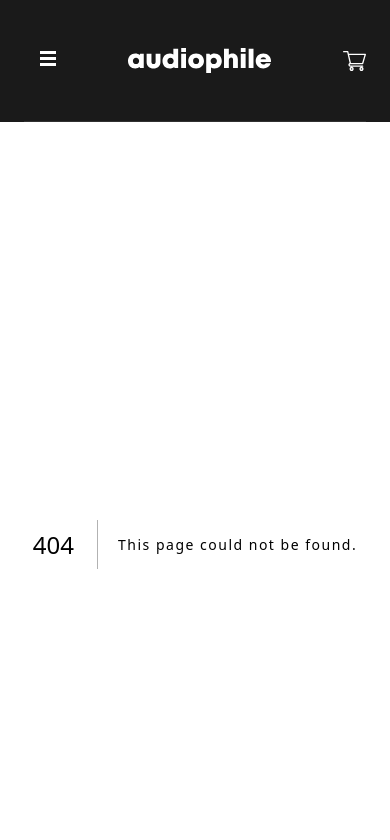
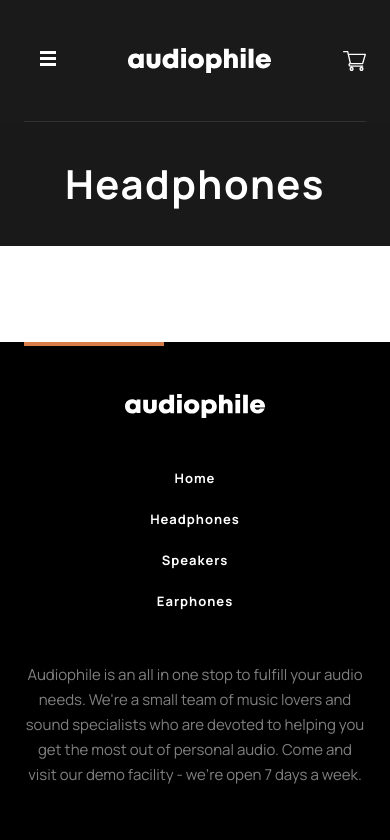
Before and after one commit to d-zucho/audiophile, a Next.js app: page /category/headphones in a window 390 px wide. Before the commit this address had no page. Shown: the top 840 px of the page. Built offline with nearby package versions, Linux system fonts and the light colour scheme.

Commit message:
add category layout & start headphones

```diff
--- /dev/null
+++ b/src/app/category/headphones/MarkII.tsx
@@ -0,0 +1,7 @@
+import React from 'react'
+
+const MarkII = () => {
+  return <section>MarkII</section>
+}
+
+export default MarkII
--- /dev/null
+++ b/src/app/category/headphones/page.tsx
@@ -0,0 +1,12 @@
+import React from 'react'
+import MarkII from './MarkII'
+
+const HeadphoneCategory = () => {
+  return (
+    <div>
+      <MarkII />
+    </div>
+  )
+}
+
+export default HeadphoneCategory
--- /dev/null
+++ b/src/app/category/layout.tsx
@@ -0,0 +1,18 @@
+'use client'
+import { usePathname } from 'next/navigation'
+
+const CategoryLayout = () => {
+  // get category from URL
+  const category = usePathname().split('/')[2]
+
+  // capitalize first letter of category to use as title
+  const title = category.charAt(0).toUpperCase() + category.slice(1)
+
+  return (
+    <div className='w-full text-center py-10 bg-black/90 mb-24'>
+      <h1 className='text-white h2'>{title}</h1>
+    </div>
+  )
+}
+
+export default CategoryLayout
--- a/src/components/Categories.tsx
+++ b/src/components/Categories.tsx
@@ -4,7 +4,7 @@ import Category from './Category'
 
 const Categories = () => {
   return (
-    <section className='bg-my-snow w-full'>
+    <section className='bg-my-snow w-full pt-20'>
       <MaxWidthWrapper>
         <div className='grid grid-cols-1 md:grid-cols-3 gap-20 md:gap-2.5 py-10'>
           {CATEGORIES.map((category) => (
--- a/src/components/Category.tsx
+++ b/src/components/Category.tsx
@@ -25,7 +25,7 @@ const Category = ({ title, img }: CategoryProps) => {
           buttonVariants({ variant: 'ghost', size: 'lg' }),
           'font-bold hover:bg-transparent group'
         )}
-        href={`/category/${title}`}
+        href={`/category/${title.toLowerCase()}`}
       >
         <span className='text-black/50 font-bold text-[13px] transition duration-300 group-hover:text-my-primary tracking-[1px]'>
           SHOP
--- a/src/components/Nav/MobileNav.tsx
+++ b/src/components/Nav/MobileNav.tsx
@@ -19,7 +19,10 @@ const MobileNav = () => {
         <SheetTrigger className='focus:outline-none'>
           <Image src={Menu} alt='menu' className='' />
         </SheetTrigger>
-        <SheetContent className='bg-my-dark text-white border-l-2 border-white/10'>
+        <SheetContent
+          side={'left'}
+          className='bg-my-dark text-white border-l-2 border-white/10'
+        >
           <SheetHeader>
             <SheetTitle>
               <Image
--- a/src/lib/data.ts
+++ b/src/lib/data.ts
@@ -3,9 +3,9 @@ import HeadphonesCategory from '@/assets/shared/desktop/image-category-thumbnail
 
 export const NAV_LINKS: NavLink[] = [
   { href: '/', label: 'Home' },
-  { href: '/headphones', label: 'Headphones' },
-  { href: '/speakers', label: 'Speakers' },
-  { href: '/earphones', label: 'Earphones' },
+  { href: '/category/headphones', label: 'Headphones' },
+  { href: '/category/speakers', label: 'Speakers' },
+  { href: '/category/earphones', label: 'Earphones' },
 ]
 
 export const CATEGORIES: TCategory[] = [
```
